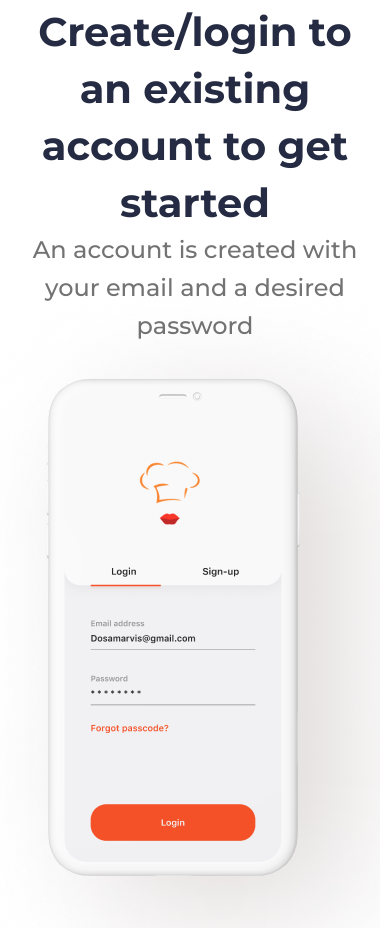
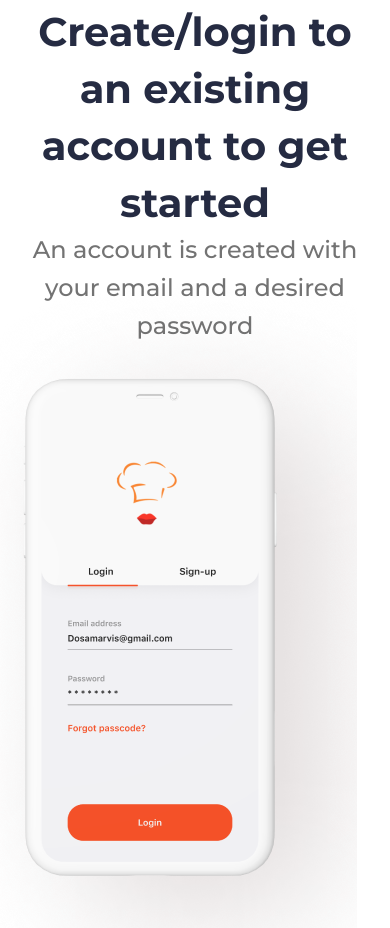
Before and after one commit to MadMan4u/Bella-Olonje, a plain HTML site: page index.html in a window 390 px wide. Shown: the part 1036-1964 px from the top of the page. Drawn offline with nearby package versions, Linux system fonts and the light colour scheme.

Commit message:
Update style.css

```diff
--- a/css/style.css
+++ b/css/style.css
@@ -528,4 +528,7 @@ a {
         max-width: 350px;
     }
 
+    .step__content-item img {
+    margin-left: -90px;
 }
+}
```
